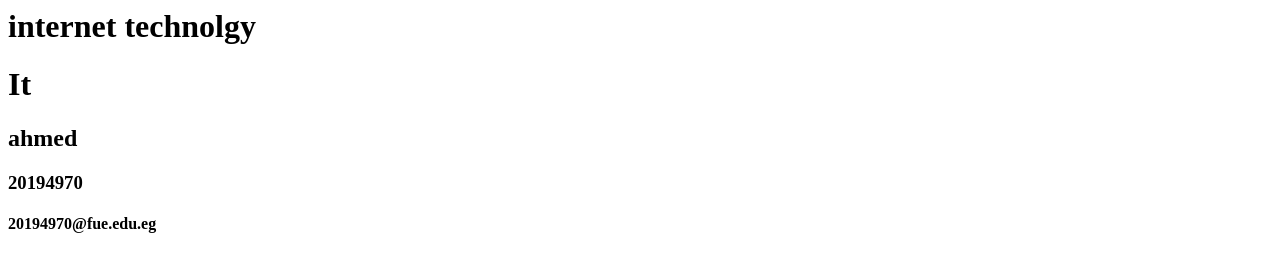
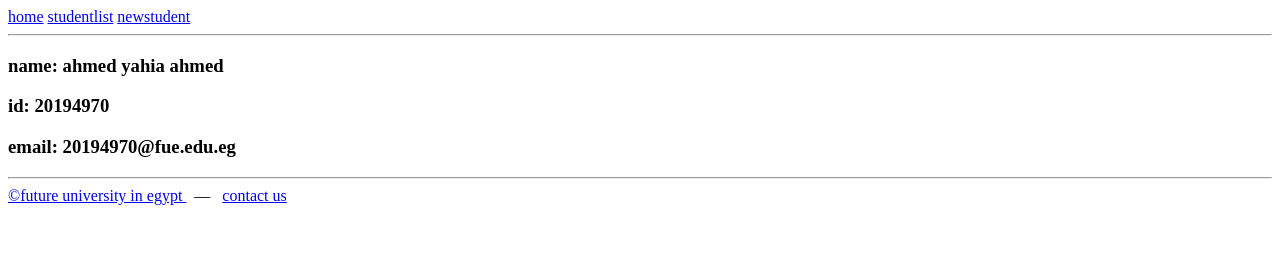
Before and after one commit to Ahmed20194970/ahmed, a plain HTML site: page index.html in a window 1280 px wide. Drawn offline with Linux system fonts and the light colour scheme.

Commit message:
Update index.html

```diff
--- a/index.html
+++ b/index.html
@@ -1,30 +1,19 @@
 <html>
-
-<head>
-
-<tittle>
-<h1> internet technolgy  </h1></tittle>
-
-<body>
-<h1>It</h1>
-<h2>ahmed</h2>
-<h3>20194970</h3>
-<h4>20194970@fue.edu.eg</h4>
-<footer>
-
-
-</footer>
-
-
-</body>
-
-
-
-
-
-
-
-</head>
-
-
+    <head>
+        <title>
+            ahmedkhaled
+        </title>
+    </head>
+    <body>
+        <a href="#"> home</a>
+        <a href="studentlist.html"> studentlist</a>
+        <a href="#"> newstudent</a>
+        <hr>
+        <h3> name: ahmed yahia ahmed</h3>
+        <h3> id: 20194970</h3>
+        <h3> email: 20194970@fue.edu.eg</h3>
+        <hr>
+        <a href="http://www.fue.edu.eg"target="_blank"> &copy;future university in egypt </a> &nbsp;&nbsp;&mdash;&nbsp;&nbsp;
+        <a href="mailto:20194970@fue.edu.eg"> contact us</a>
+    </body>
 </html>
```
